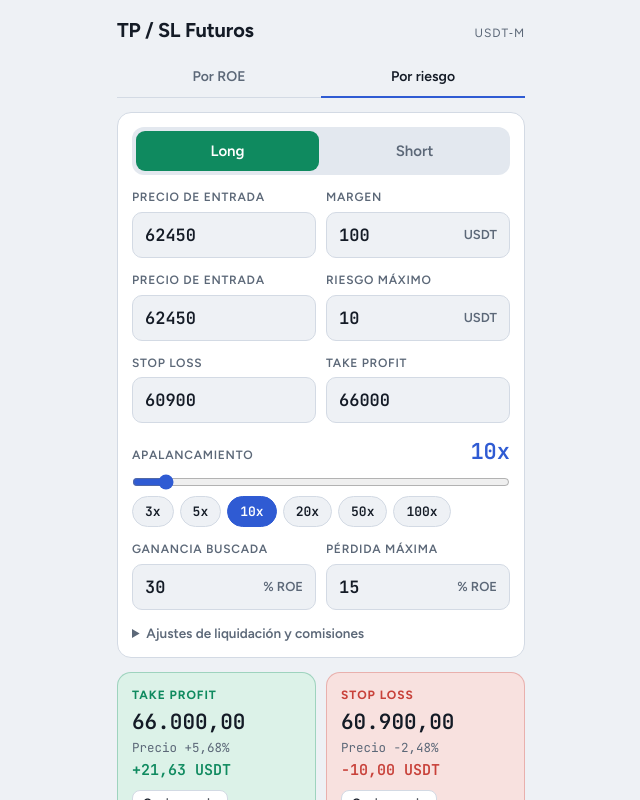
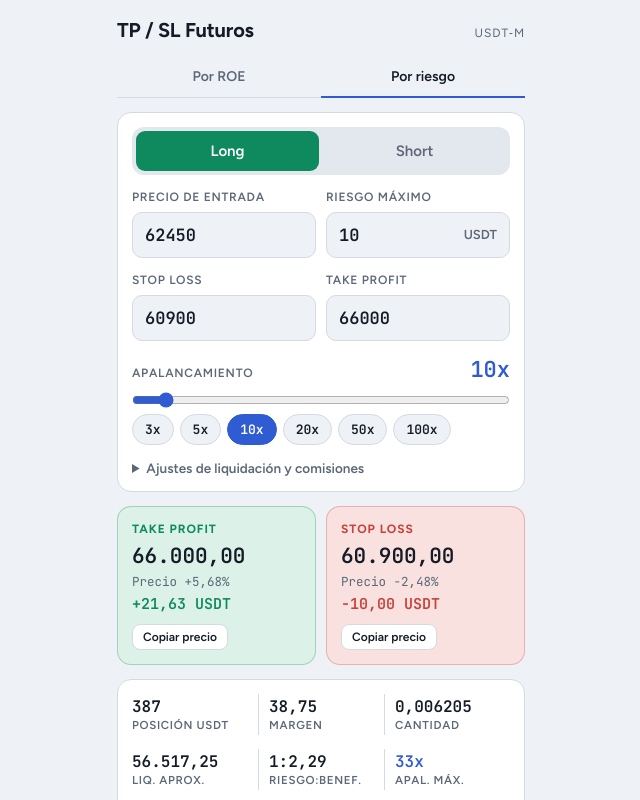
Before and after one commit to poroslt23/calc-tpsl, a plain HTML site: page index.html in a window 1280 px wide. Both pictures are taken after a click on the tab "Por riesgo". Shown: the top 800 px of the page, without its empty margins (319-959 px from the left). Drawn offline with Linux system fonts and the light colour scheme.

Commit message:
Add files via upload

```diff
--- a/index.html
+++ b/index.html
@@ -48,6 +48,7 @@
   --warn: #f0b456; --warn-soft: #3a2a10; color-scheme: dark;
 }
 * { box-sizing: border-box; }
+[hidden] { display: none !important; }
 body { margin: 0; background: var(--bg); color: var(--fg); font-family: var(--font-ui); font-size: 15px; line-height: 1.4; -webkit-tap-highlight-color: transparent; }
 .app { max-width: 440px; margin: 0 auto; padding-inline: 16px; padding-block: 16px 32px; display: flex; flex-direction: column; gap: 14px; }
 header { display: flex; align-items: baseline; justify-content: space-between; gap: 8px; }
@@ -126,29 +127,22 @@ button:focus-visible, input:focus-visible, summary:focus-visible { outline: 2px
       <button type="button" id="btn-short" data-side="short" aria-pressed="false">Short</button>
     </div>
 
-    <!-- Modo ROE -->
-    <div class="row2" data-show="roe">
+    <div class="row2">
       <div class="field">
         <label for="entry">Precio de entrada</label>
         <div class="inp"><input id="entry" type="number" inputmode="decimal" step="any" value="62450"></div>
       </div>
-      <div class="field">
+      <div class="field" data-show="roe">
         <label for="margin">Margen</label>
         <div class="inp"><input id="margin" type="number" inputmode="decimal" step="any" value="100"><span>USDT</span></div>
       </div>
-    </div>
-
-    <!-- Modo riesgo -->
-    <div class="row2" data-show="risk" hidden>
-      <div class="field">
-        <label for="entry-r">Precio de entrada</label>
-        <div class="inp"><input id="entry-r" type="number" inputmode="decimal" step="any" value="62450"></div>
-      </div>
-      <div class="field">
+      <div class="field" data-show="risk" hidden>
         <label for="risk">Riesgo máximo</label>
         <div class="inp"><input id="risk" type="number" inputmode="decimal" step="any" value="10"><span>USDT</span></div>
       </div>
     </div>
+
+    <!-- Solo modo riesgo -->
     <div class="row2" data-show="risk" hidden>
       <div class="field">
         <label for="sl-price-in">Stop loss</label>
@@ -234,7 +228,7 @@ button:focus-visible, input:focus-visible, summary:focus-visible { outline: 2px
 <script>
 (function () {
   const $ = (id) => document.getElementById(id);
-  const ids = ["entry", "margin", "lev", "tp-roe", "sl-roe", "mmr", "fee", "entry-r", "risk", "sl-price-in", "tp-price-in"];
+  const ids = ["entry", "margin", "lev", "tp-roe", "sl-roe", "mmr", "fee", "risk", "sl-price-in", "tp-price-in"];
   let side = "long";
   let mode = "roe";
 
@@ -312,9 +306,9 @@ button:focus-visible, input:focus-visible, summary:focus-visible { outline: 2px
 
     try { localStorage.setItem("tpsl-calc", JSON.stringify(Object.assign({ side, mode }, Object.fromEntries(ids.map((k) => [k, $(k).value]))))); } catch (e) {}
 
-    let entry, tp, sl, qty, rr;
+    const entry = v("entry");
+    let tp, sl, qty, rr;
     if (mode === "roe") {
-      entry = v("entry");
       const margin = v("margin"), tpRoe = v("tp-roe"), slRoe = v("sl-roe");
       if (!(entry > 0) || !(lev >= 1) || !(margin > 0) || !(tpRoe >= 0) || !(slRoe > 0)) {
         return clear("Completá precio de entrada, margen, apalancamiento y los dos porcentajes con números positivos.");
@@ -322,7 +316,6 @@ button:focus-visible, input:focus-visible, summary:focus-visible { outline: 2px
       ({ tp, sl, qty } = fromRoe({ side, entry, lev, margin, tpRoe, slRoe }));
       rr = tpRoe / slRoe;
     } else {
-      entry = v("entry-r");
       sl = v("sl-price-in");
       const risk = v("risk");
       const tpIn = v("tp-price-in");
@@ -375,10 +368,7 @@ button:focus-visible, input:focus-visible, summary:focus-visible { outline: 2px
   $("btn-long").addEventListener("click", () => { side = "long"; render(); });
   $("btn-short").addEventListener("click", () => { side = "short"; render(); });
   $("tab-roe").addEventListener("click", () => { mode = "roe"; render(); });
-  $("tab-risk").addEventListener("click", () => {
-    if (mode !== "risk" && !$("entry-r").value) $("entry-r").value = $("entry").value;
-    mode = "risk"; render();
-  });
+  $("tab-risk").addEventListener("click", () => { mode = "risk"; render(); });
   $("chips").addEventListener("click", (e) => {
     const b = e.target.closest("button[data-lev]");
     if (b) { $("lev").value = b.dataset.lev; render(); }
--- a/sw.js
+++ b/sw.js
@@ -1,6 +1,6 @@
 // Service worker: la app funciona sin conexión.
 // La página se busca primero en la red (así ves siempre la última versión) y si no hay internet usa la copia guardada.
-const CACHE = "tpsl-v1";
+const CACHE = "tpsl-v2";
 const SHELL = ["./", "./index.html", "./manifest.webmanifest", "./icons/icon-192.png", "./icons/icon-512.png"];
 
 self.addEventListener("install", (e) => {
```
